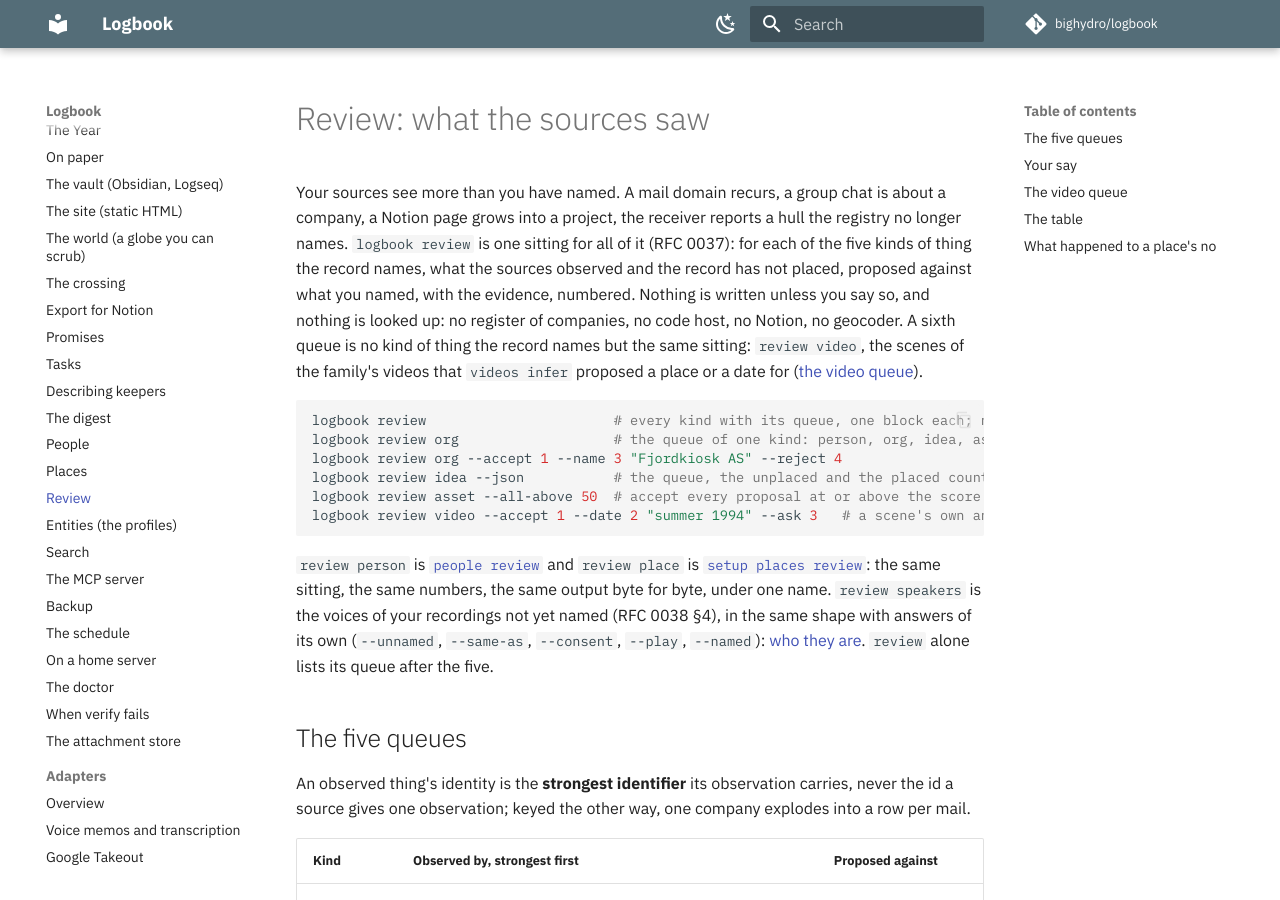
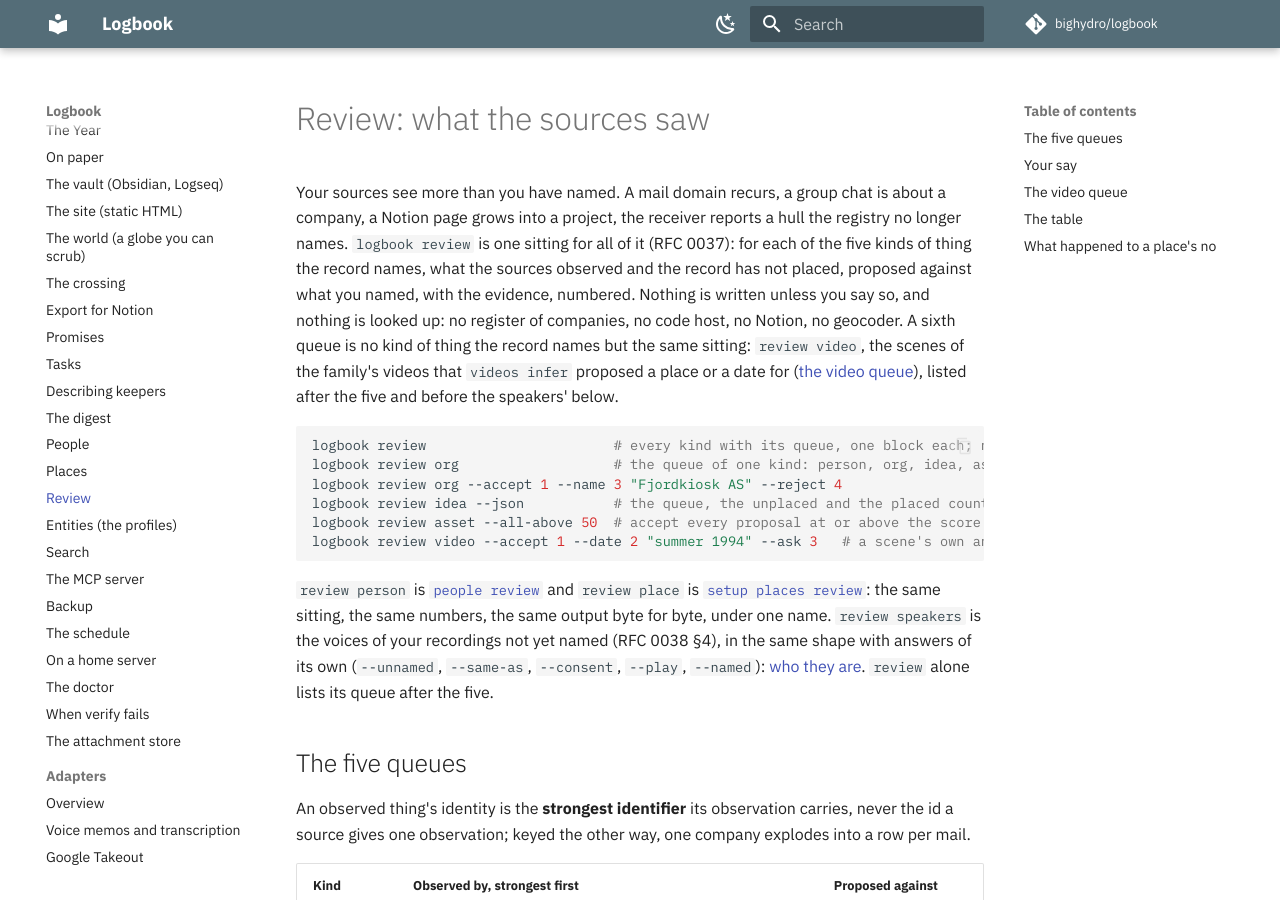
Before and after one commit to bighydro/logbook, an MkDocs documentation site: the page built from docs/review.md, in a window 1280 px wide and 900 px high. Built offline with MkDocs 1.6.1 and Material for MkDocs 9.7.7, drawn with Linux system fonts in a browser that asks for light colours; comment, search, counter and statistics services are not loaded.

Commit message:
docs: review's help says the video queue before main's last sentence; its page, where it is listed
`review --help` named the video queue after main's "With no KIND, every queue, one block each.",
which was the description's last sentence when the PR began; it now follows main's `review
speakers` sentence, and main's sentence is last again, word for word. docs/review.md's sentence on
the video queue says it is listed after the five and before the speakers', so main's "`review`
alone lists its queue after the five" reads as main meant it. Nits of the independent review.

Claude-Session: https://claude.ai/code/session_0122dz8YBMGbJZ2bsQ7E2eqo
Signed-off-by: bighydro <122497530+bighydro@users.noreply.github.com>

````diff
--- a/docs/review.md
+++ b/docs/review.md
@@ -7,7 +7,8 @@ what the sources observed and the record has not placed, proposed against what y
 evidence, numbered. Nothing is written unless you say so, and nothing is looked up: no register of
 companies, no code host, no Notion, no geocoder. A sixth queue is no kind of thing the record names but
 the same sitting: `review video`, the scenes of the family's videos that `videos infer` proposed a place
-or a date for ([the video queue](#the-video-queue)).
+or a date for ([the video queue](#the-video-queue)), listed after the five and before the speakers'
+below.
 
 ```bash
 logbook review                       # every kind with its queue, one block each; nothing written
````
Also changed, not shown: 1 other file.
